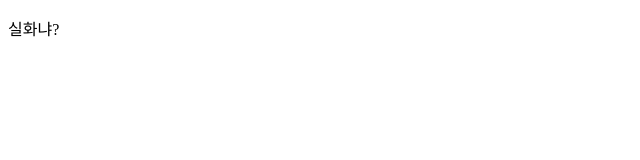
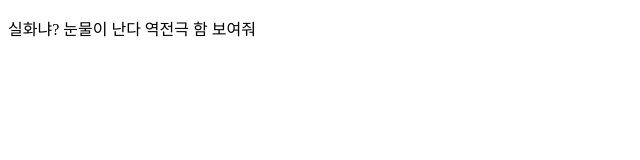
Before and after one commit to furiouskermit/github, a plain HTML site: page index.html in a window 1280 px wide. Shown: the whole page, without its empty margins (0-640 px from the left). Drawn offline with Linux system fonts and the light colour scheme.

Commit message:
version.0.0.3

```diff
--- a/index.html
+++ b/index.html
@@ -9,6 +9,7 @@
 <body>
   <p>
     실화냐?
+    눈물이 난다 역전극 함 보여줘
   </p>
 </body>
 </html>
```
